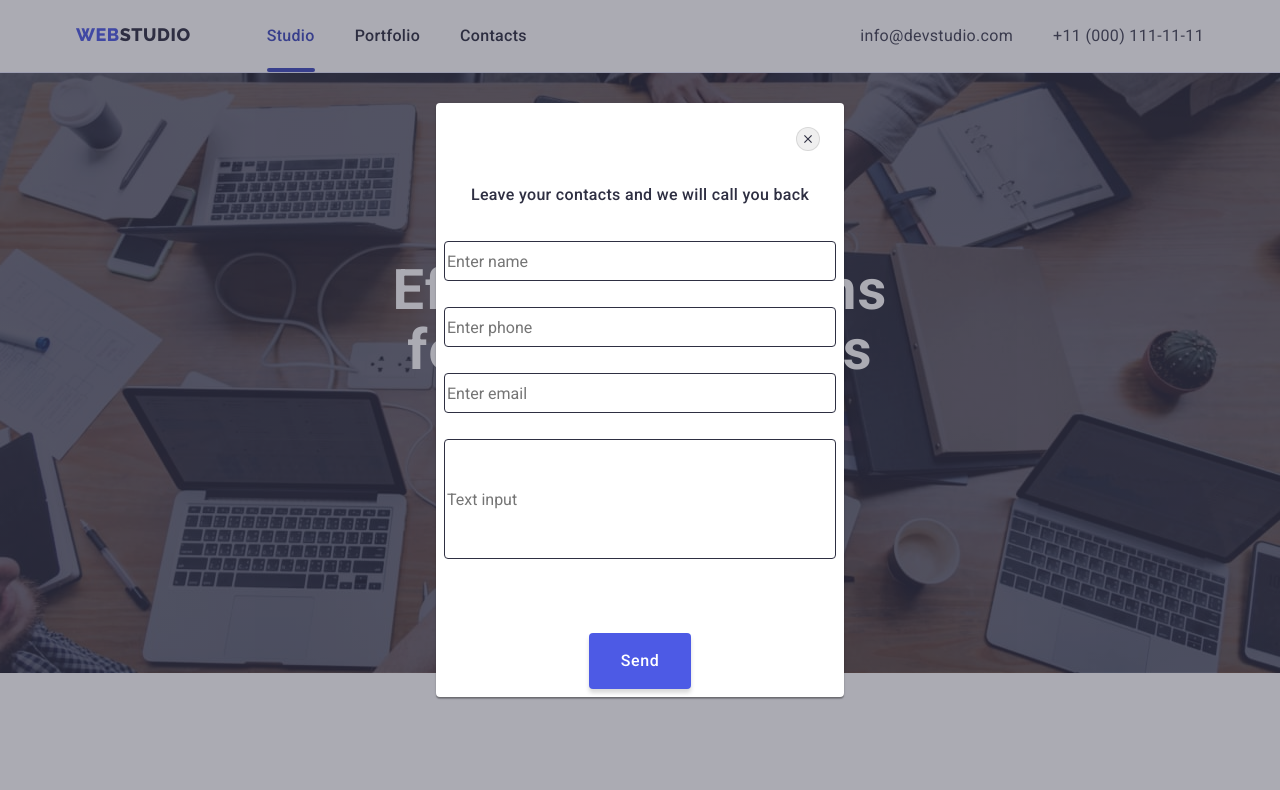
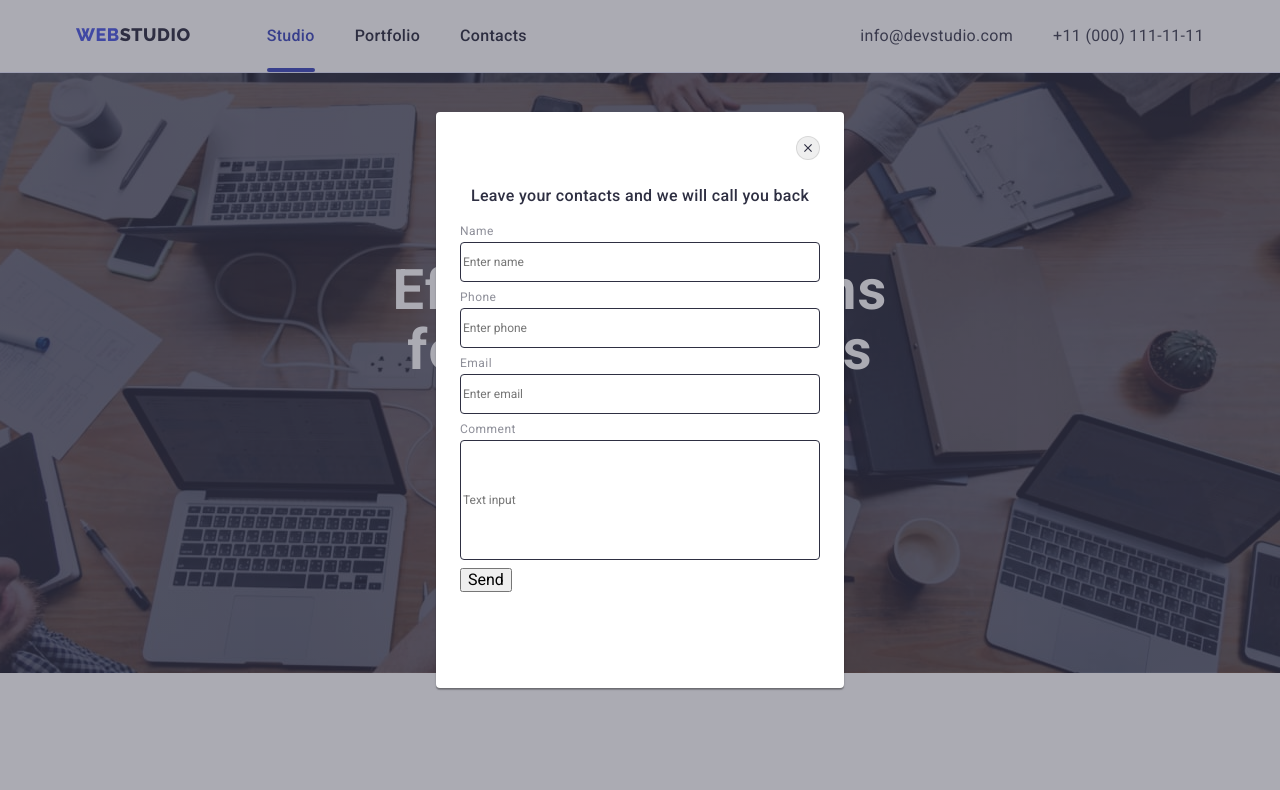
Before and after one commit to yakateryna/goit-markup-hw-05, a plain HTML site: page index.html in a window 1280 px wide. Shown: the top 790 px of the page. Drawn offline with nearby package versions, Linux system fonts and the light colour scheme.

Commit message:
first commit

```diff
--- a/css/styles.css
+++ b/css/styles.css
@@ -704,7 +704,7 @@ body {
   border-radius: 4px;
   top: 50%;
   left: 50%;
-  padding: 8px;
+  padding: 72px 24px 24px 24px;
   box-shadow: 0px 1px 1px rgba(0, 0, 0, 0.14), 0px 1px 3px rgba(0, 0, 0, 0.12),
     0px 2px 1px rgba(0, 0, 0, 0.2);
   transform: translate(-50%, -50%) scale(1);
@@ -748,27 +748,37 @@ body {
   text-align: center;
   letter-spacing: 0.02em;
   color: var(--navy-blue);
-  margin-bottom: 34px;
-  padding-top: 72px;
+  margin-bottom: 16px;
 }
 .modal-form {
+}
+.modal-label {
+  font-weight: 400;
+  font-size: 12px;
+  line-height: 14px;
+  letter-spacing: 0.04em;
+  color: var(--light-slate);
+}
+.modal-label span {
+  display: block;
+  margin-bottom: 4px;
 }
 .modal-input {
   width: 100%;
   height: 40px;
   border: 1px solid var(--navy-blue);
   border-radius: 4px;
-  margin-bottom: 26px;
+  margin-bottom: 8px;
 }
 .modal-input-comment {
   width: 100%;
   height: 120px;
   border: 1px solid var(--navy-blue);
   border-radius: 4px;
-  margin-bottom: 26px;
+  margin-bottom: 8px;
 }
 .backrop-button {
-  border: none;
+  /* border: none;
   font-family: inherit;
   font-weight: 500;
   font-size: 16px;
@@ -786,5 +796,5 @@ body {
   margin-right: auto;
   margin-top: 48px;
 
-  transition: var(--transition-background);
+  transition: var(--transition-background); */
 }
--- a/index.html
+++ b/index.html
@@ -577,32 +577,42 @@
         </button>
         <p class="modal-title">Leave your contacts and we will call you back</p>
         <form class="modal-form">
+          <label class="modal-label"
+            ><span>Name</span>
             <input
               type="text"
               name="user-name"
               class="modal-input"
               placeholder="Enter name"
-          />
+          /></label>
+          <label class="modal-label"
+            ><span>Phone</span>
             <input
-            type="text"
+              type="tel"
               name="user-tel"
               class="modal-input"
               placeholder="Enter phone"
-          />
+              required
+              pattern="[\+]\d{3}\s[\(]\d{2}[\)]\s\d{3}[\-]\d{2}[\-]\d{2}"
+          /></label>
+          <label class="modal-label"
+            ><span>Email</span>
             <input
-            type="text"
+              type="email"
               name="user-email"
               class="modal-input"
               placeholder="Enter email"
-          />
+          /></label>
+          <label class="modal-label"
+            ><span>Comment</span>
             <input
               type="text"
               name="user-comment"
               class="modal-input-comment"
               placeholder="Text input"
-          />
+          /></label>
+          <button type="submit" class="backrop-button">Send</button>
         </form>
-        <button type="button" class="backrop-button">Send</button>
       </div>
     </div>
 
```
Lines whose indentation alone changed are shown as unchanged.
